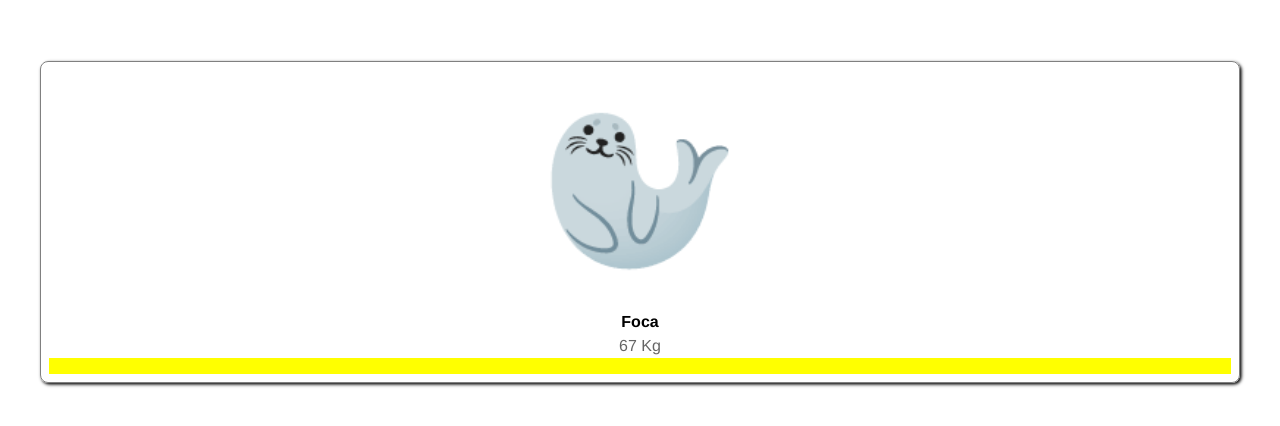
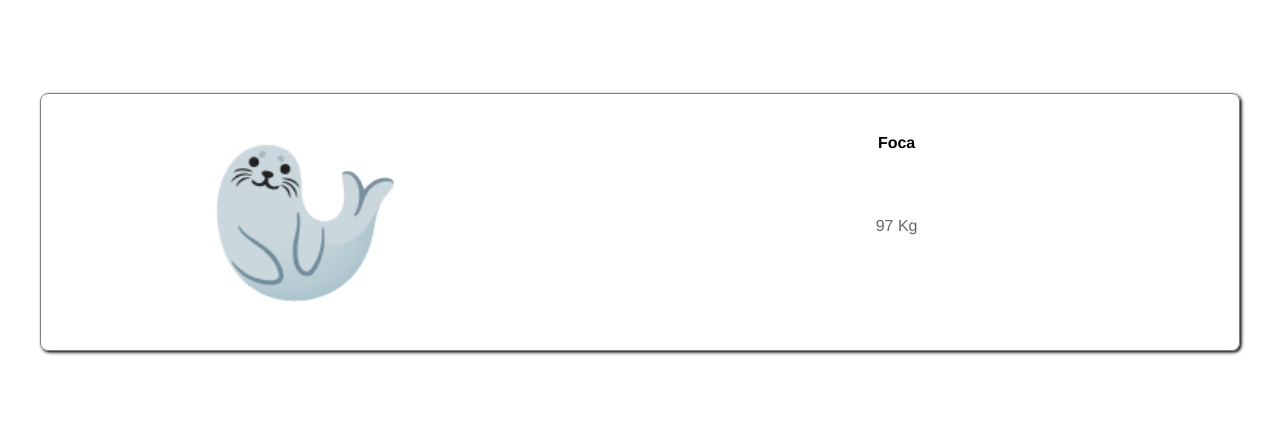
Before and after one commit to ufjf-dcc207/ufjf-dcc207-2024-3-a-atv03-Lara-Dias, a React (Vite) app: page / in a window 1280 px wide. Shown: the part 178-604 px from the top of the page. Built offline with nearby package versions, Linux system fonts and the light colour scheme.

Commit message:
adiciona grid

```diff
--- a/src/Animal.css
+++ b/src/Animal.css
@@ -3,21 +3,32 @@
     box-shadow: 0.1em 0.1em 0.2em;
     padding: 0.5em;
     border-radius: 0.5em;
+    display: grid;
+    grid-template-areas:
+    "icone nome nome"
+    "icone peso peso"
+    "icone . extincao";
+    place-items: center;
+
+    .icone{
+        font-size: 10em;
+        grid-area: icone;
     }
 
-.animal :nth-child(1){
-    font-size: 10em;
+    .nome{
+        font-weight: 600;
+        grid-area: nome;
     }
 
-.animal :nth-child(2){
-    font-weight: 600;
+    .peso{
+        opacity: 0.6;
+        grid-area: peso;
     }
 
-.animal :nth-child(3){
-    opacity: 0.6;
+    .extincao{
+        background-color: darkgoldenrod;
+        color: aliceblue;
+        min-height: 1em;
+        grid-area: extincao;
     }
-
-.animal :nth-child(4){
-    background-color: yellow;
-    min-height: 1em;
 }
--- a/src/Animal.tsx
+++ b/src/Animal.tsx
@@ -9,9 +9,9 @@
 
 export default function Animal({icone, nome, peso, extincao}:AnimalProps){
     return <div className="animal">
-        <div>{icone}</div>
-        <div>{nome}</div>
-        <div>{peso+" Kg"}</div>
-        <div>{extincao}</div>
+        <div className="icone">{icone}</div>
+        <div className="nome">{nome}</div>
+        <div className="peso">{peso+" Kg"}</div>
+        <div className="extincao">{extincao}</div>
     </div>
 }
--- a/src/App.tsx
+++ b/src/App.tsx
@@ -3,7 +3,7 @@
 
 function App() {
   return <div className="app">
-  <Animal icone="🦭" nome="Foca" peso={67} extincao={true}/>
+  <Animal icone="🦭" nome="Foca" peso={97} extincao={true}/>
   </div>;
 }
 
```
Lines whose indentation alone changed are shown as unchanged.
